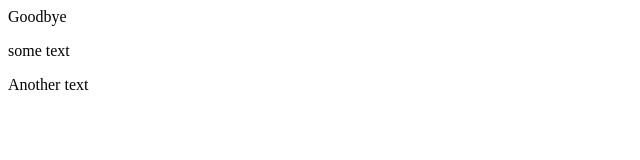
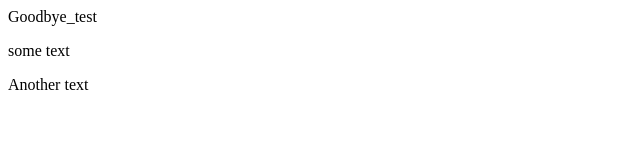
Before and after one commit to tayyabawais1023/myfirstrepo, a plain HTML site: page index.html in a window 1280 px wide. Shown: the full height of the page, 0-640 px from the left. Drawn offline with Linux system fonts and the light colour scheme.

Commit message:
added goof bye message

```diff
--- a/index.html
+++ b/index.html
@@ -1,3 +1,3 @@
-<p>Goodbye</p>
+<p>Goodbye_test</p>
 <p>some text</p>
 <div>Another text</div>
```
